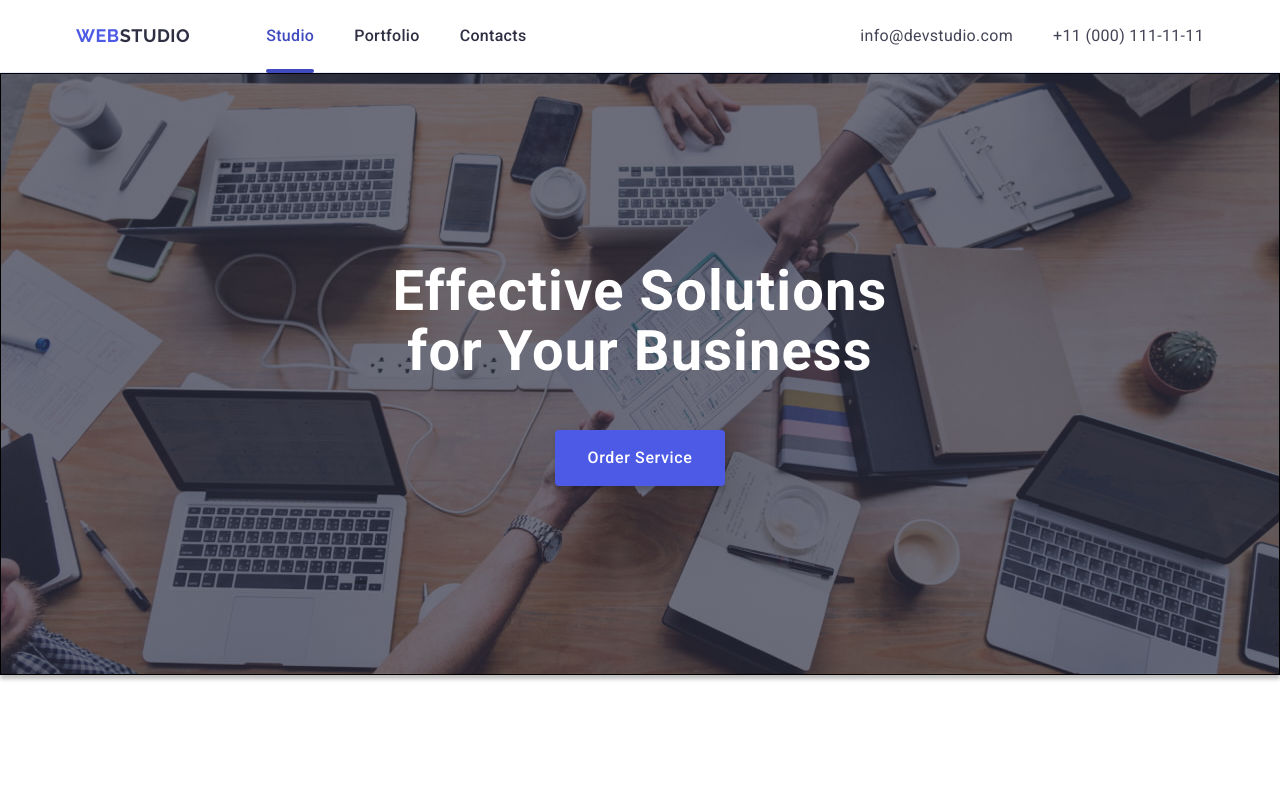
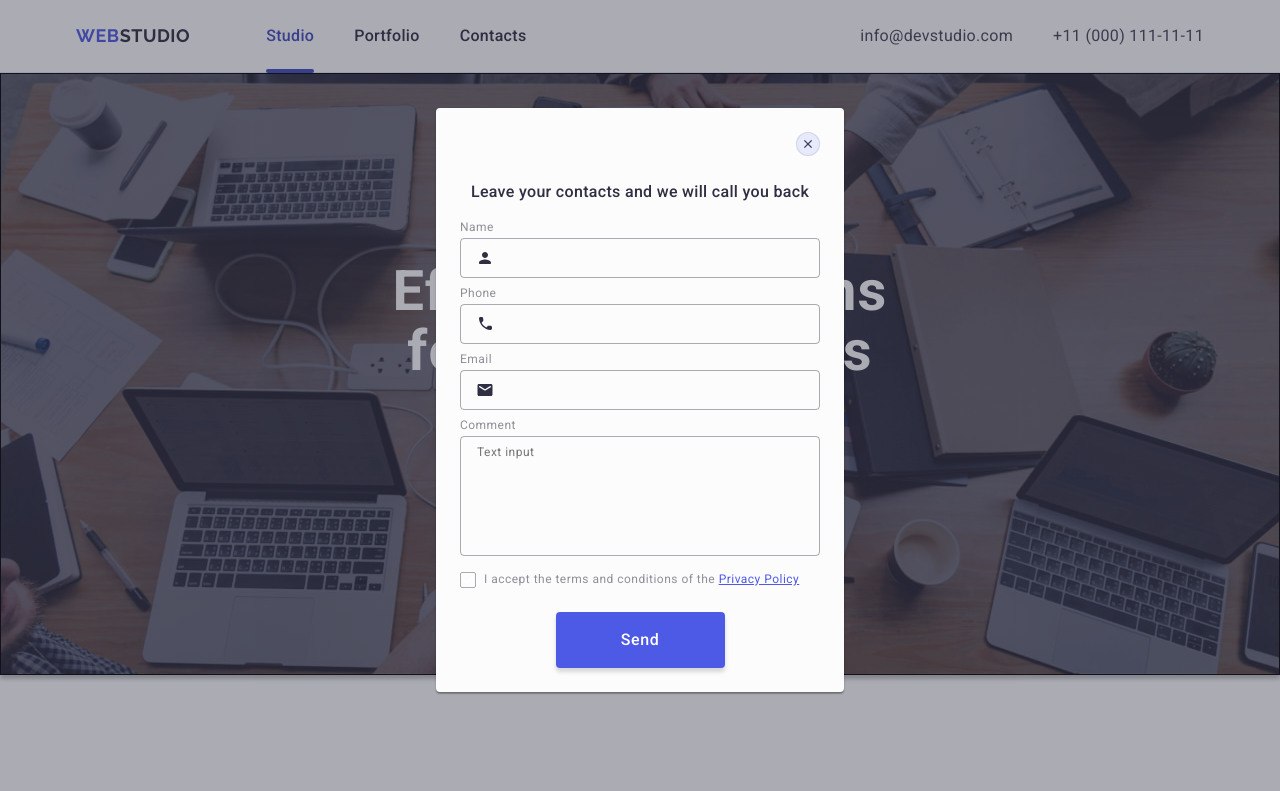
Before and after one commit to VladyslavFatov/goit-markup-hw-05, a plain HTML site: page index.html in a window 1280 px wide. Shown: the top 791 px of the page. Drawn offline with nearby package versions, Linux system fonts and the light colour scheme.

Commit message:
Forms were added

```diff
--- a/css/styles.css
+++ b/css/styles.css
@@ -599,13 +599,9 @@ p {
   min-height: 584px;
   padding: 24px;
   padding-top: 72px;
-
-  border-radius: 20px;
+  border-radius: 4px;
 
   transition: transform 250ms cubic-bezier(0.4, 0, 0.2, 1);
-  transition-delay: 150ms;
-
-  border-radius: 4px;
   background: #fcfcfc;
   box-shadow: 0px 1px 1px 0px rgba(0, 0, 0, 0.14),
     0px 1px 3px 0px rgba(0, 0, 0, 0.12), 0px 2px 1px 0px rgba(0, 0, 0, 0.2);
@@ -745,7 +741,6 @@ p {
   fill: transparent;
   width: 16px;
   height: 16px;
-  flex-shrink: 0;
   align-items: center;
   justify-content: center;
 
--- a/index.html
+++ b/index.html
@@ -545,7 +545,7 @@
     </footer>
 
     <!-- Modal window  -->
-    <div class="backdrop">
+    <div class="backdrop is-open">
       <div class="modal">
         <button
           class="modal-btn-close"
@@ -567,7 +567,7 @@
               <input
                 class="modal-form-input"
                 type="text"
-                name="user_name"
+                name="user-name"
                 id="user-name"
                 required
               />
@@ -583,7 +583,7 @@
               <input
                 class="modal-form-input"
                 type="tel"
-                name="user_phone"
+                name="user-phone"
                 id="user-phone"
                 required
               />
@@ -599,7 +599,7 @@
               <input
                 class="modal-form-input"
                 type="email"
-                name="user_email"
+                name="user-email"
                 id="user-email"
                 required
               />
@@ -613,7 +613,7 @@
             <label class="modal-form-label" for="user-comment">Comment</label>
             <textarea
               class="modal-form-textarea"
-              name="user_comment"
+              name="user-comment"
               id="user-comment"
               rows="5"
               placeholder="Text input"
@@ -624,11 +624,11 @@
             <input
               class="visually-hidden input-checkbox"
               type="checkbox"
-              name="user_agreement"
-              id="user-agreement"
+              name="user-privacy"
+              id="user-privacy"
               value="true"
             />
-            <label class="modal-form-label-checkbox" for="user-agreement">
+            <label class="modal-form-label-checkbox" for="user-privacy">
               <span class="custom-checkbox">
                 <svg class="" width="10" height="8">
                   <use href="./images/icons.svg#icon-checkbox"></use>
```
